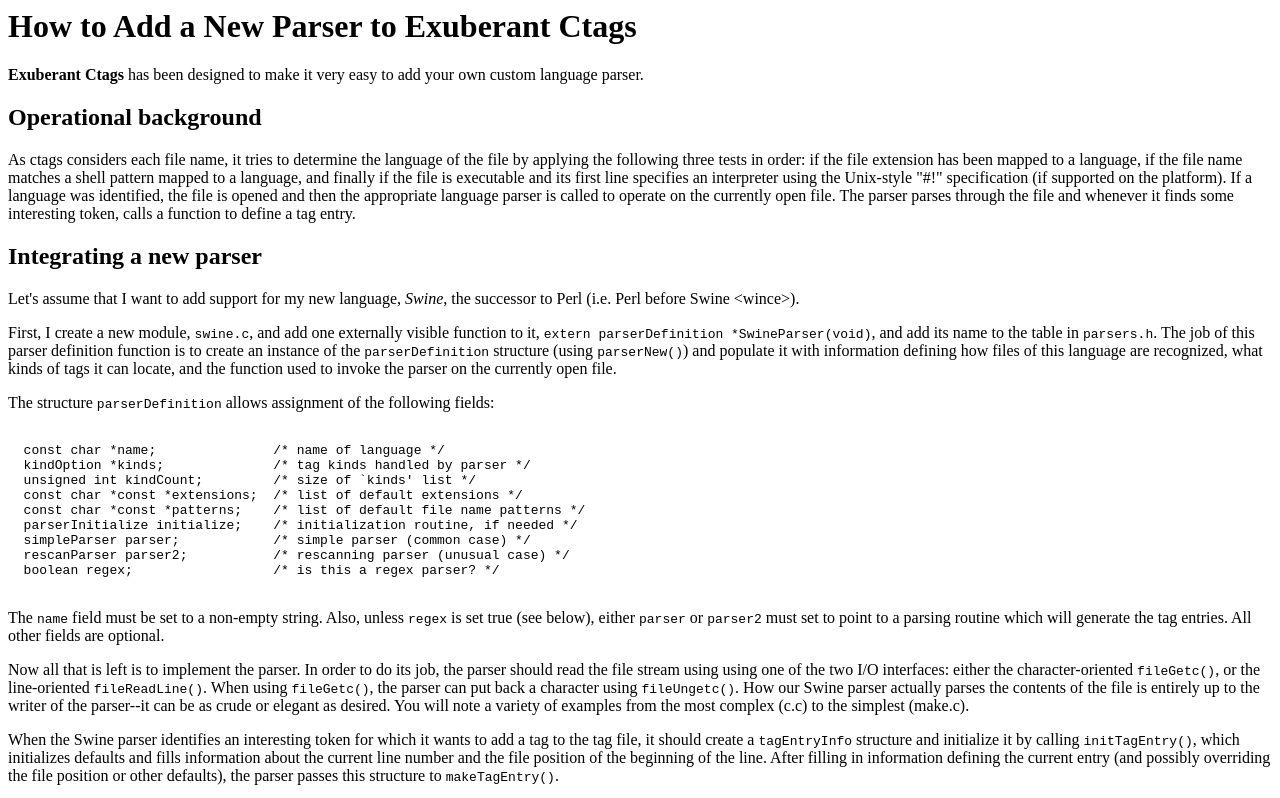
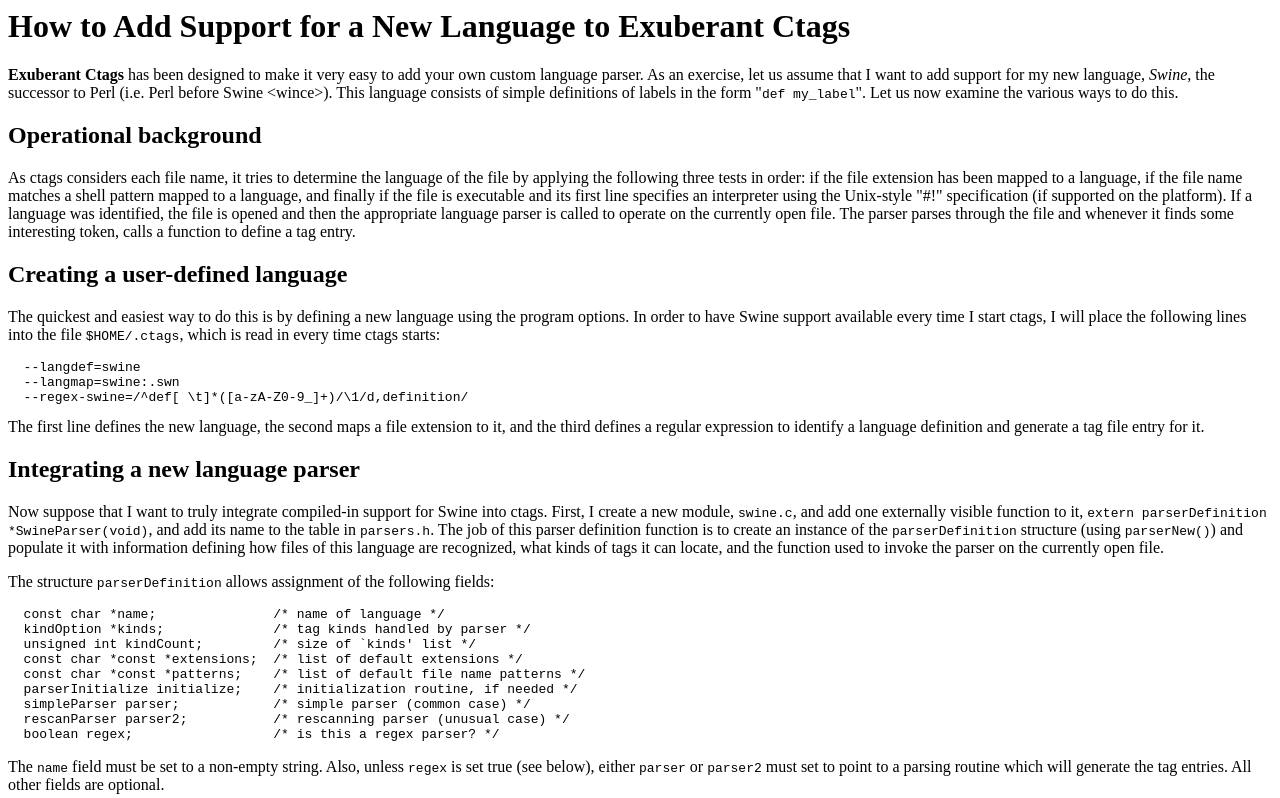
Before and after one commit to svn2github/Ctags, a plain HTML site: page trunk/EXTENDING.html in a window 1280 px wide. Shown: the top 798 px of the page. Drawn offline with Linux system fonts and the light colour scheme.

Commit message:
Added example using user-defined languages.
git-svn-id: http://svn.code.sf.net/p/ctags/code@92 c5d04d22-be80-434c-894e-aa346cc9e8e8

```diff
--- a/trunk/EXTENDING.html
+++ b/trunk/EXTENDING.html
@@ -1,16 +1,24 @@
 <!-- $Id$ -->
 <html>
 <head>
-<title>Exuberant Ctags: Adding a new parser</title>
+<title>Exuberant Ctags: Adding support for a new language</title>
 </head>
 <body>
 
-<h1>How to Add a New Parser to Exuberant Ctags</h1>
+<h1>How to Add Support for a New Language to Exuberant Ctags</h1>
 
+<p>
 <b>Exuberant Ctags</b> has been designed to make it very easy to add your own
-custom language parser.
+custom language parser. As an exercise, let us assume that I want to add
+support for my new language, <em>Swine</em>, the successor to Perl (i.e. Perl
+before Swine &lt;wince&gt;). This language consists of simple definitions of
+labels in the form "<code>def my_label</code>". Let us now examine the various
+ways to do this.
+</p>
 
 <h2>Operational background</h2>
+
+<p>
 As ctags considers each file name, it tries to determine the language of the
 file by applying the following three tests in order: if the file extension has
 been mapped to a language, if the file name matches a shell pattern mapped to
@@ -20,28 +28,48 @@ platform). If a language was identified, the file is opened and then the
 appropriate language parser is called to operate on the currently open file.
 The parser parses through the file and whenever it finds some interesting
 token, calls a function to define a tag entry.
+</p>
 
-<h2>Integrating a new parser</h2>
-
-Let's assume that I want to add support for my new language, <em>Swine</em>,
-the successor to Perl (i.e. Perl before Swine &lt;wince&gt;).
+<h2>Creating a user-defined language</h2>
 
 <p>
-First, I create a new module, <code>swine.c</code>, and add one externally
-visible function to it, <code>extern parserDefinition *SwineParser(void)</code>,
-and add its name to the table in <code>parsers.h</code>. The job of this
-parser definition function is to create an instance of the
-<code>parserDefinition</code> structure (using <code>parserNew()</code>) and
-populate it with information defining how files of this language are
-recognized, what kinds of tags it can locate, and the function used to invoke
-the parser on the currently open file.
+The quickest and easiest way to do this is by defining a new language using
+the program options. In order to have Swine support available every time I
+start ctags, I will place the following lines into the file
+<code>$HOME/.ctags</code>, which is read in every time ctags starts:
+
+<code>
+<pre>
+  --langdef=swine
+  --langmap=swine:.swn
+  --regex-swine=/^def[ \t]*([a-zA-Z0-9_]+)/\1/d,definition/
+</pre>
+</code>
+The first line defines the new language, the second maps a file extension to
+it, and the third defines a regular expression to identify a language
+definition and generate a tag file entry for it.
+</p>
+
+<h2>Integrating a new language parser</h2>
+
+<p>
+Now suppose that I want to truly integrate compiled-in support for Swine into
+ctags. First, I create a new module, <code>swine.c</code>, and add one
+externally visible function to it, <code>extern parserDefinition
+*SwineParser(void)</code>, and add its name to the table in
+<code>parsers.h</code>. The job of this parser definition function is to
+create an instance of the <code>parserDefinition</code> structure (using
+<code>parserNew()</code>) and populate it with information defining how files
+of this language are recognized, what kinds of tags it can locate, and the
+function used to invoke the parser on the currently open file.
+</p>
 
 <p>
 The structure <code>parserDefinition</code> allows assignment of the following
 fields:
 
+<code>
 <pre>
-<code>
   const char *name;               /* name of language */
   kindOption *kinds;              /* tag kinds handled by parser */
   unsigned int kindCount;         /* size of `kinds' list */
@@ -51,8 +79,9 @@ fields:
   simpleParser parser;            /* simple parser (common case) */
   rescanParser parser2;           /* rescanning parser (unusual case) */
   boolean regex;                  /* is this a regex parser? */
+</pre>
 </code>
-</pre>
+</p>
 
 <p>
 The <code>name</code> field must be set to a non-empty string. Also, unless
@@ -69,6 +98,7 @@ can put back a character using <code>fileUngetc()</code>. How our Swine parser
 actually parses the contents of the file is entirely up to the writer of the
 parser--it can be as crude or elegant as desired. You will note a variety of
 examples from the most complex (c.c) to the simplest (make.c).
+</p>
 
 <p>
 When the Swine parser identifies an interesting token for which it wants to
@@ -78,6 +108,7 @@ initializes defaults and fills information about the current line number and
 the file position of the beginning of the line. After filling in information
 defining the current entry (and possibly overriding the file position or other
 defaults), the parser passes this structure to <code>makeTagEntry()</code>.
+</p>
 
 <p>
 Instead of writing a character-oriented parser, it may be possible to specify
@@ -87,6 +118,7 @@ and points <code>initialize</code> to a function which calls
 <code>addTagRegex()</code> to install the regular expressions which define its
 tags. The regular expressions thus installed are compared against each line
 of the input file and generate a specified tag when matched.
+</p>
 
 <p>
 A regex-based parser is inherently line-oriented (i.e. the entire tag must be
@@ -104,21 +136,23 @@ these routines return, a callback routine may be invoked because the line
 matched a regex callback. A callback function to be installed is defined by
 these types:
 
+<code>
 <pre>
-<code>
   typedef void (*regexCallback) (const char *line, const regexMatch *matches, unsigned int count);
 
   typedef struct {
       off_t start;    /* character index in line where match starts */
       size_t length;  /* length of match */
   } regexMatch;
+</pre>
 </code>
-</pre>
+</p>
 
 <p>
 The callback function is passed the line matching the regular expression and
 an array of <code>count</code> structures defining the subexpression matches
 of the regular expression, starting from \0 (the entire line).
+</p>
 
 <p>
 This is all there is to it. All other details are specific to the parser and
@@ -129,19 +163,24 @@ found in c.c, eiffel.c, and fortran.c). Almost everything is already taken care
 of automatically for you by the infrastructure.  Writing the actual parsing
 algorithm is the hardest part, but is not constrained by any need to conform
 to anything in ctags other than that mentioned above.
+</p>
 
 <p>
 There are several different approaches used in the parsers inside <b>Exuberant
 Ctags</b> and you can browse through these as examples of how to go about
 creating your own.
+</p>
 
 <h2>Examples</h2>
 
-  Below you will find several example parsers demonstrating most of the
-  facilities available. These include three alternative implementations
-  of a Swine parser, which generate tags for lines beginning with
-  "<CODE>def</CODE>" followed by some name.
+<p>
+Below you will find several example parsers demonstrating most of the
+facilities available. These include three alternative implementations
+of a Swine parser, which generate tags for lines beginning with
+"<CODE>def</CODE>" followed by some name.
+</p>
 
+<code>
 <pre>
 /***************************************************************************
  * swine.c
@@ -206,9 +245,11 @@ extern parserDefinition* SwineParser (void)
     return def;
 }
 </pre>
+</code>
 
 <p>
 <pre>
+<code>
 /***************************************************************************
  * swine.c
  * Regex-based parser for Swine
@@ -221,7 +262,7 @@ extern parserDefinition* SwineParser (void)
 
 static void installSwineRegex (const langType language)
 {
-    addTagRegex (language, "^def[ \t]*([A-Z0-9_]+)", "\\1", "d,definition", NULL);
+    addTagRegex (language, "^def[ \t]*([a-zA-Z0-9_]+)", "\\1", "d,definition", NULL);
 }
 
 /* Create parser definition stucture */
@@ -236,6 +277,7 @@ extern parserDefinition* SwineParser (void)
     def-&gt;regex      = TRUE;
     return def;
 }
+</code>
 </pre>
 
 <p>
@@ -280,7 +322,7 @@ static void findSwineTags (void)
 
 static void installSwine (const langType language)
 {
-    addCallbackRegex (language, "^def +([a-zA-Z0-9_]+)", NULL, definition);
+    addCallbackRegex (language, "^def[ \t]+([a-zA-Z0-9_]+)", NULL, definition);
 }
 
 /* Create parser definition stucture */
@@ -328,11 +370,5 @@ extern parserDefinition* MakefileParser (void)
 }
 </pre>
 
-<hr>
-<a href="http:index.html">
- <img align=left border=0 src="http:../images/return.gif" alt="Return">
- Back to <strong>Exuberant Ctags</strong>
-</a>
-
 </body>
 </html>
```
